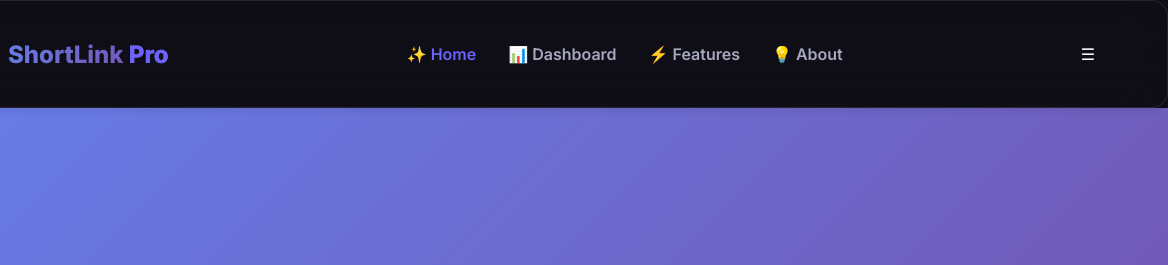
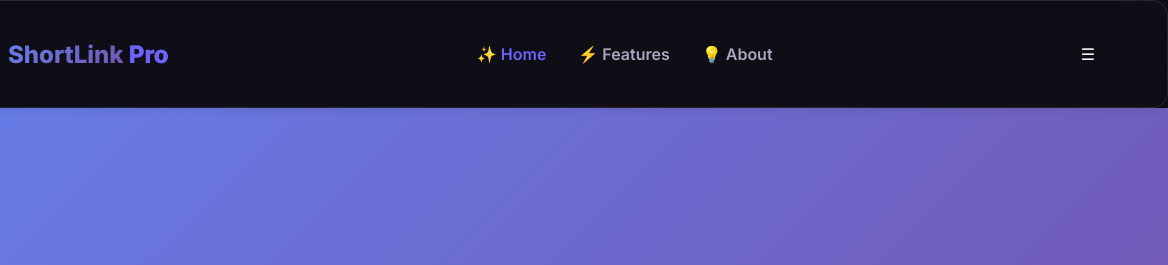
Before and after one commit to nandita-nk-26/url-shortener, a website: page public/index.html in a window 1280 px wide. Shown: the top 265 px of the page, 112-1280 px from the left. Drawn offline with Linux system fonts and the light colour scheme.

Commit message:
Remove dashboard - clean navigation

```diff
--- a/public/index.html
+++ b/public/index.html
@@ -18,7 +18,6 @@
             </div>
             <ul class="nav-menu">
                 <li><a href="/" class="active">✨ Home</a></li>
-                <li><a href="/dashboard.html">📊 Dashboard</a></li>
                 <li><a href="/features.html">⚡ Features</a></li>
                 <li><a href="/about.html">💡 About</a></li>
             </ul>
@@ -67,7 +66,7 @@
         </div>
     </section>
 
-    <!-- URL Shortener Section - CREATIVE -->
+    <!-- URL Shortener Section -->
     <section id="shortener-section" class="shortener-section creative-shortener">
         <div class="container">
             <div class="section-header">
@@ -180,7 +179,6 @@
                 </div>
                 <div class="footer-col">
                     <h4>Product</h4>
-                    <a href="/dashboard.html">📊 Dashboard</a>
                     <a href="/features.html">⚡ Features</a>
                 </div>
                 <div class="footer-col">
```
